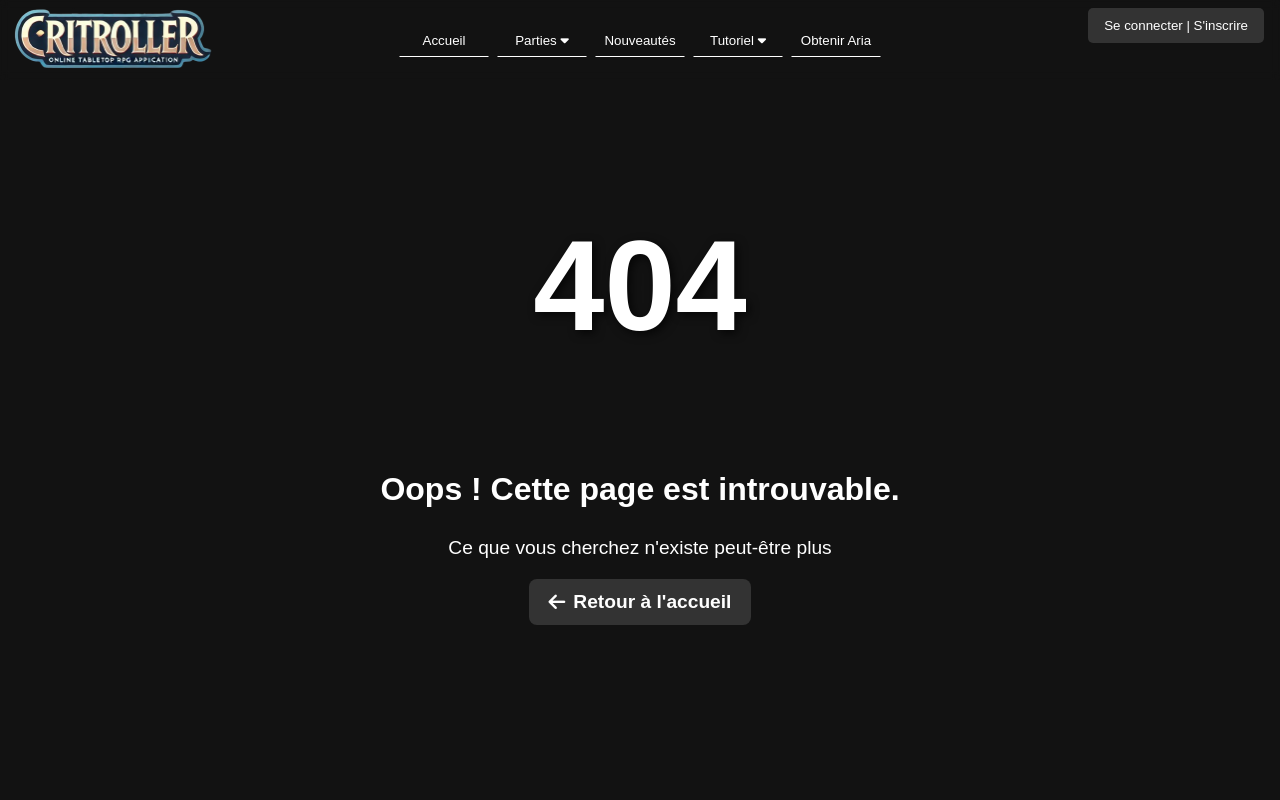
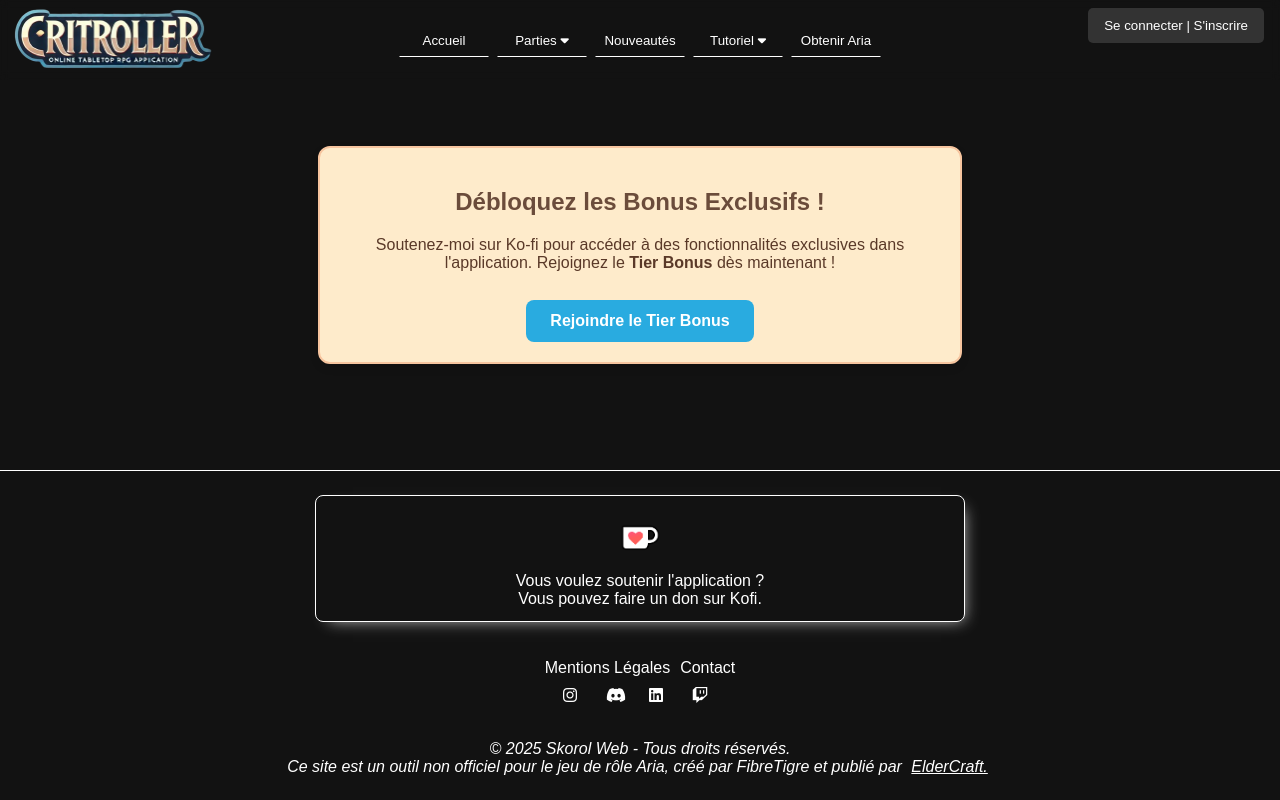
Before and after one commit to Skoroll/CharacterSheetOrganizer, a React (Vite) app: page /premium in a window 1280 px wide. Shown: the top 800 px of the page. Built offline with nearby package versions, Linux system fonts and the light colour scheme; no server answers; a web font is replaced by a local one.

Commit message:
Mise en place du bouton et de toute la logique "go premium"

```diff
--- a/src/App.tsx
+++ b/src/App.tsx
@@ -12,6 +12,7 @@
 import Legal from "./pages/Legal/Legal.js";
 import NewsPage from "./pages/Articles/News";
 import NotFound from "./pages/NotFound/NotFound.js";
+import Premium from "./pages/Premium/Premium.js";
 import PreviousGame from "./components/PreviousGame/PreviousGame.js";
 import Tabletop from "./pages/Tabletop/Tabletop";
 import ResetPassword from "./components/ResetPassword/ResetPassword.js";
@@ -58,6 +59,7 @@
                   <Route path="/news" element={<NewsPage />} />
                   <Route path="/tutoriel" element={<Blog />} />
                   <Route path="/partie-precedentes" element={<PreviousGame />}/>
+                  <Route path="/premium" element={<Premium/>}/>
                 </Routes>
               <GlobalModals />
               </main>
--- /dev/null
+++ b/src/components/KoFiBonusBanner/KofiBonusBanner.tsx
@@ -0,0 +1,42 @@
+
+const KoFiBonusBanner = () => {
+  const tierLink = "https://ko-fi.com/summary/d1bb2d8d-3db8-4b96-a22c-fe7bc932701c";
+
+  return (
+    <div style={{
+      backgroundColor: "#FEEBCB",
+      border: "2px solid #F7C59F",
+      borderRadius: "12px",
+      padding: "20px",
+      textAlign: "center",
+      maxWidth: "600px",
+      margin: "20px auto",
+      boxShadow: "0 4px 8px rgba(0,0,0,0.1)"
+    }}>
+      <h2 style={{ color: "#6B4C3B" }}>Débloquez les Bonus Exclusifs !</h2>
+      <p style={{ color: "#5A3928" }}>
+        Soutenez-moi sur Ko-fi pour accéder à des fonctionnalités exclusives dans l'application.
+        Rejoignez le <strong>Tier Bonus</strong> dès maintenant !
+      </p>
+      <a
+        href={tierLink}
+        target="_blank"
+        rel="noopener noreferrer"
+        style={{
+          display: "inline-block",
+          backgroundColor: "#29ABE0",
+          color: "#fff",
+          padding: "12px 24px",
+          borderRadius: "8px",
+          textDecoration: "none",
+          fontWeight: "bold",
+          marginTop: "12px"
+        }}
+      >
+        Rejoindre le Tier Bonus
+      </a>
+    </div>
+  );
+};
+
+export default KoFiBonusBanner;
--- a/src/components/Welcome/Welcome.tsx
+++ b/src/components/Welcome/Welcome.tsx
@@ -1,4 +1,5 @@
 import { useUser } from "../../Context/UserContext";
+/*import GoPremiumBtn from "../GoPremiumBtn/GoPremiumBtn";*/
 import "./Welcome.scss";
 
 const Welcome = () => {
@@ -28,6 +29,7 @@
   return (
     <div className="welcome">
       <h1>Bienvenue, {user.userPseudo} !</h1>
+      {/*<GoPremiumBtn/>*/}
     </div>
   );
 };
--- a/src/pages/Home/Home.scss
+++ b/src/pages/Home/Home.scss
@@ -87,15 +87,14 @@
     gap: $spacing-small;
 
     li {
-      @include flex-col;
+      @include flex-row;
       align-items: center;
       text-align: left;
       gap: $spacing-medium;
       cursor: pointer;
       padding: $spacing-small;
       transition: all 0.3s;
-      width: 200px;
-      height: 270px;
+      width: 350px;
       border: 1px solid;
       align-items: center;
       border-radius: calc($spacing-small * 2);
@@ -107,7 +106,7 @@
       }
 
       img {
-        width: 100%;
+        width: 200px;
         min-height: 125px;
         object-fit: cover;
         display: block;
--- /dev/null
+++ b/src/pages/Premium/Premium.tsx
@@ -0,0 +1,9 @@
+import KoFiBonusBanner from "../../components/KoFiBonusBanner/KofiBonusBanner"
+
+export default function Premium () {
+    return (
+        <div className="premium">
+            <KoFiBonusBanner/>
+        </div>
+    )
+}
```
Also changed, not shown: src/components/GoPremiumBtn/GoPremiumBtn.scss (added, +26 -0 lines), src/components/GoPremiumBtn/GoPremiumBtn.tsx (added, +18 -0 lines), src/pages/Premium/Premium.scss (added).
